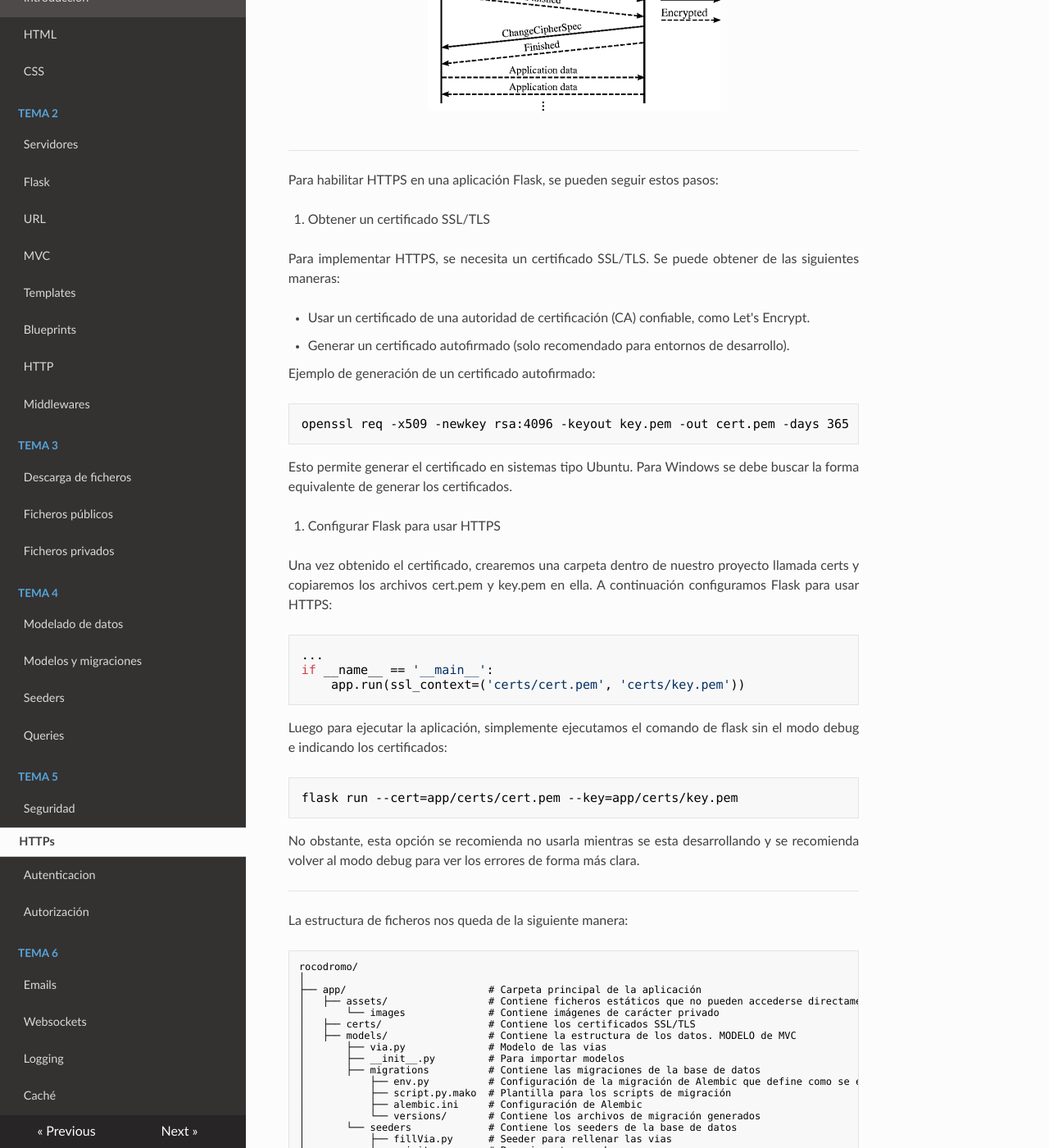
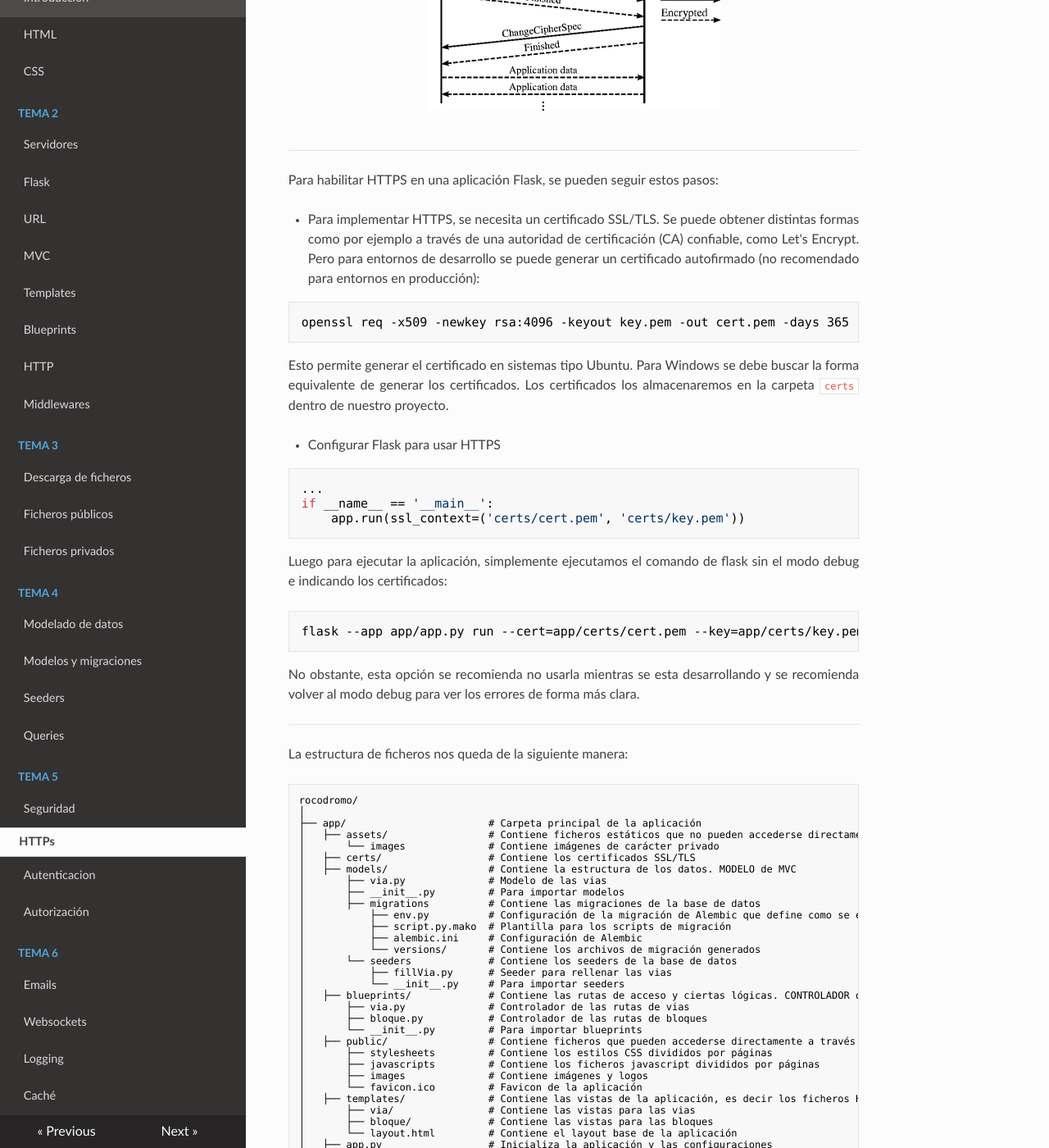
Before and after one commit to apozohue10/tecw, an MkDocs documentation site: the page built from docs/tema5/https.md, in a window 1280 px wide and 1400 px high, scrolled down 900 px. Shown: the whole window at 82% size. Built offline with MkDocs 1.6.1, drawn with Linux system fonts in a browser that asks for light colours; nearby versions of some CDN libraries; some of the changed text lies outside the part shown.

Commit message:
Fix security

````diff
--- a/docs/tema5/https.md
+++ b/docs/tema5/https.md
@@ -22,24 +22,15 @@
 
 Para habilitar HTTPS en una aplicación Flask, se pueden seguir estos pasos:
 
-1. Obtener un certificado SSL/TLS
-
-Para implementar HTTPS, se necesita un certificado SSL/TLS. Se puede obtener de las siguientes maneras:
-
-- Usar un certificado de una autoridad de certificación (CA) confiable, como Let's Encrypt.
-- Generar un certificado autofirmado (solo recomendado para entornos de desarrollo).
-
-Ejemplo de generación de un certificado autofirmado:
+- Para implementar HTTPS, se necesita un certificado SSL/TLS. Se puede obtener distintas formas como por ejemplo a través de una autoridad de certificación (CA) confiable, como Let's Encrypt. Pero para entornos de desarrollo se puede generar un certificado autofirmado (no recomendado para entornos en producción):
 
 ```bash
 openssl req -x509 -newkey rsa:4096 -keyout key.pem -out cert.pem -days 365 -nodes
 ```
 
-Esto permite generar el certificado en sistemas tipo Ubuntu. Para Windows se debe buscar la forma equivalente de generar los certificados.
+Esto permite generar el certificado en sistemas tipo Ubuntu. Para Windows se debe buscar la forma equivalente de generar los certificados. Los certificados los almacenaremos en la carpeta `certs` dentro de nuestro proyecto.
 
-2. Configurar Flask para usar HTTPS
-
-Una vez obtenido el certificado, crearemos una carpeta dentro de nuestro proyecto llamada certs y copiaremos los archivos cert.pem y key.pem en ella. A continuación configuramos Flask para usar HTTPS:
+- Configurar Flask para usar HTTPS
 
 ```python
 ...
@@ -50,7 +41,7 @@
 Luego para ejecutar la aplicación, simplemente ejecutamos el comando de flask sin el modo debug e indicando los certificados:
 
 ```bash
-flask run --cert=app/certs/cert.pem --key=app/certs/key.pem
+flask --app app/app.py run --cert=app/certs/cert.pem --key=app/certs/key.pem
 ```
 
 No obstante, esta opción se recomienda no usarla mientras se esta desarrollando y se recomienda volver al modo debug para ver los errores de forma más clara.
````
Also changed, not shown: other parts of docs/tema5/https.md (+1 -1 lines), docs/tema5/autenticacion.md (+5 -5 lines), docs/tema5/autorizacion.md (+12 -25 lines).
